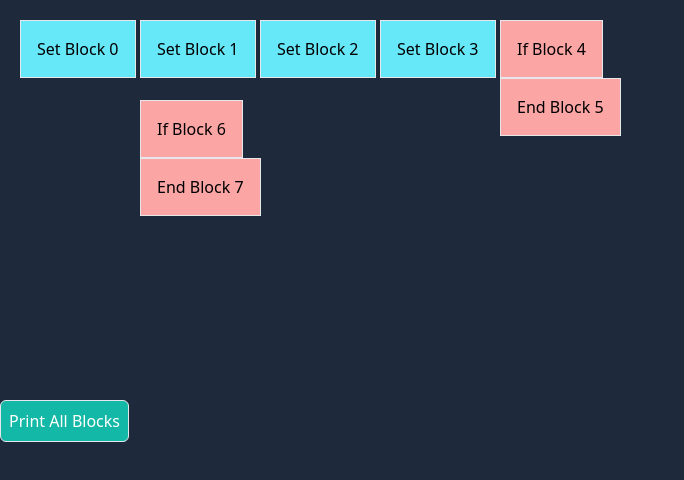
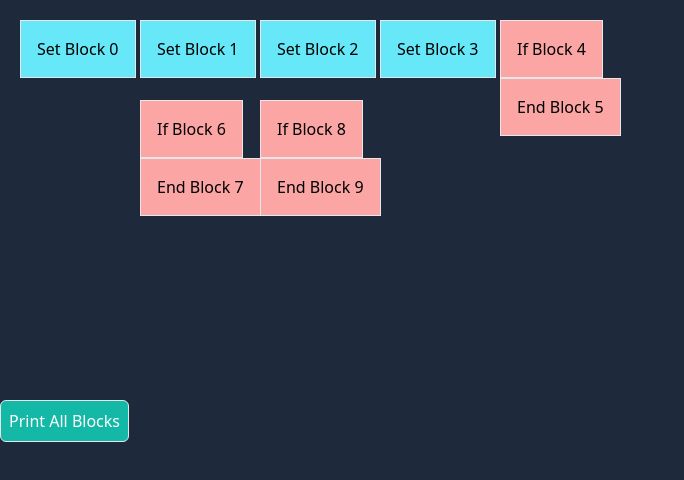
Before and after one commit to mohsen-ameli/AIPlay4U, a React (Vite) app: page / in a window 1280 px wide. Shown: the top 480 px of the page, without its empty margins (0-684 px from the left). Built offline with nearby package versions, Linux system fonts and the light colour scheme.

Commit message:
added detach logic. added logic for managing if statements

```diff
--- a/src/Blocks.tsx
+++ b/src/Blocks.tsx
@@ -16,20 +16,30 @@ type Block = {
   initialX: number
   initialY: number
   blockDepth: number // how many ifs is this block inside of
-  children?: number[] // only for if blocks
+  parentIf?: number
 }
 
 type StoreType = {
   blocks: Block[]
-  moveGroupBlock: (id: number, hoveringId: number) => void
   moveBlock: (id: number, hoveringId: number) => void
+  detachBlock: (id: number) => void
   addBlock: (block: Block) => void
 }
 
-function getAboveIfBlock(block: Block) {
-  if (block.type === "if") return block
-  if (block.prev) return getAboveIfBlock(block.prev)
-  return null
+function updateChildrenMove(
+  block: Block | null,
+  currDepth: number,
+  endBlockId: number
+) {
+  if (!block || block.id === endBlockId) return
+  block.blockDepth = currDepth + 1
+  updateChildrenMove(block.next, currDepth, endBlockId)
+}
+
+function updateChildrenDetatch(block: Block | null, endBlockId: number) {
+  if (!block || block.id === endBlockId) return
+  block.blockDepth -= 1
+  updateChildrenDetatch(block.next, endBlockId)
 }
 
 const useBlockStore = create<StoreType>(set => ({
@@ -83,7 +93,6 @@ const useBlockStore = create<StoreType>(set => ({
       initialX: 500,
       initialY: 20,
       blockDepth: 0,
-      children: [],
     },
     {
       id: 5,
@@ -104,7 +113,6 @@ const useBlockStore = create<StoreType>(set => ({
       initialX: 140,
       initialY: 100,
       blockDepth: 0,
-      children: [],
     },
     {
       id: 7,
@@ -116,60 +124,125 @@ const useBlockStore = create<StoreType>(set => ({
       initialY: 100 + BLOCK_HEIGHT,
       blockDepth: 0,
     },
+    {
+      id: 8,
+      type: "if",
+      prev: null,
+      next: null,
+      ref: null!,
+      initialX: 260,
+      initialY: 100,
+      blockDepth: 0,
+    },
+    {
+      id: 9,
+      type: "end",
+      prev: null,
+      next: null,
+      ref: null!,
+      initialX: 260,
+      initialY: 100 + BLOCK_HEIGHT,
+      blockDepth: 0,
+    },
   ],
-  moveGroupBlock: (id: number, hoveringId: number) => {
-    // TODO: implement this
-  },
   moveBlock: (id: number, hoveringId: number) =>
     set(state => {
       const blocks = state.blocks
       const hoveringBlock = blocks[hoveringId]
       const currBlock = blocks[id]
       const prevBlock = currBlock.prev
+      const endBlock = currBlock.type === "if" ? blocks[id + 1] : null
 
-      if (currBlock.prev) {
-        currBlock.prev.next = currBlock.next
+      // Handling block depth and parent if
+      if (
+        hoveringBlock.type === "if" &&
+        currBlock.parentIf !== hoveringBlock.id
+      ) {
+        currBlock.blockDepth = hoveringBlock.blockDepth + 1
+        currBlock.parentIf = hoveringBlock.id
+      } else if (hoveringBlock.type === "end") {
+        currBlock.blockDepth = hoveringBlock.blockDepth
+        currBlock.parentIf = undefined
+      } else if (hoveringBlock.type === "set") {
+        currBlock.blockDepth = hoveringBlock.blockDepth
+        currBlock.parentIf = hoveringBlock.parentIf
       }
-      if (currBlock.next) {
-        currBlock.next.prev = currBlock.prev
+      if (currBlock.type === "if")
+        updateChildrenMove(currBlock.next, currBlock.blockDepth, id + 1)
+      if (endBlock) {
+        endBlock.blockDepth = currBlock.blockDepth
+        endBlock.parentIf = currBlock.parentIf
       }
+
+      // Main logic for moving blocks
+      if (currBlock.type === "if" && endBlock) {
+        if (currBlock.prev) currBlock.prev.next = endBlock.next
+        if (endBlock.next) endBlock.next.prev = currBlock.prev
+        if (hoveringBlock.next) hoveringBlock.next.prev = endBlock
+
+        endBlock.next = hoveringBlock.next
+        currBlock.prev = hoveringBlock
+        hoveringBlock.next = currBlock
+      } else {
+        if (currBlock.prev) currBlock.prev.next = currBlock.next
+        if (currBlock.next) currBlock.next.prev = currBlock.prev
+
         currBlock.next = hoveringBlock.next
+
         if (hoveringBlock.next) {
           hoveringBlock.next.prev = currBlock
           if (hoveringBlock.next === currBlock) {
             hoveringBlock.next.next = null
           }
         }
+
         hoveringBlock.next = currBlock
         currBlock.prev = hoveringBlock
+      }
 
-      // If the block is being moved into the inside of an if block
-      // const rootIf = getAboveIfBlock(currBlock)
-      // if (
-      //   rootIf &&
-      //   (hoveringBlock.type === "if" || hoveringBlock.blockDepth > 0) &&
-      //   !rootIf.children?.includes(currBlock.id)
-      // ) {
-      //   hoveringBlock.children?.push(currBlock.id)
-      //   currBlock.blockDepth += 1
-      // } else if (currBlock.blockDepth > 0) {
-      //   currBlock.blockDepth -= 1
-      // }
-
-      // Updating the root of the current block's tree
+      // Handling all blocks positions
       const root = getRootBlock(currBlock)
       updateBlockRootPos(root, root.next, numBlocksAbove(currBlock), 1)
 
-      // If the block is being moved out of another block, then update that block's tree
+      // If the block is being moved out of another block, then update that block's tree's position
       if (prevBlock) {
         const prevRoot = getRootBlock(prevBlock)
-        updateBlockRootPos(
-          prevRoot,
-          prevRoot.next,
-          numBlocksAbove(prevBlock),
-          1
-        )
+        updateBlockRootPos(prevRoot, prevRoot.next, numBlocksAbove(prevBlock), 1) // prettier-ignore
       }
+
+      return state
+    }),
+  detachBlock: (id: number) =>
+    set(state => {
+      const blocks = state.blocks
+      const currBlock = blocks[id]
+      const root = getRootBlock(currBlock)
+
+      if (currBlock.type === "if") {
+        const endBlock = blocks[id + 1]
+
+        if (currBlock.prev) currBlock.prev.next = endBlock.next
+        if (endBlock.next) endBlock.next.prev = currBlock.prev
+
+        currBlock.prev = null
+        endBlock.next = null
+
+        updateChildrenDetatch(currBlock.next, id + 1)
+
+        currBlock.blockDepth = 0
+        endBlock.blockDepth = 0
+        currBlock.parentIf = undefined
+        endBlock.parentIf = undefined
+      } else {
+        if (currBlock.prev) currBlock.prev.next = currBlock.next
+        if (currBlock.next) currBlock.next.prev = currBlock.prev
+
+        currBlock.next = null
+        currBlock.prev = null
+      }
+
+      updateBlockRootPos(root, root.next, numBlocksAbove(currBlock), 1)
+
       return state
     }),
   addBlock(block: Block) {},
@@ -182,15 +255,16 @@ function updateBlockRootPos(
   prevDepth: number, // could remove this
   i: number = 1
 ) {
-  if (!next) return
+  if (!next || !root.ref || !next.springApi) return
+
   const { springApi, initialX, initialY, blockDepth } = next
-  if (!springApi || !root.ref) return
   const rootRect = root.ref.current.getBoundingClientRect()
 
   springApi.start({
     x: rootRect.x - initialX + OFFSET * blockDepth,
     y: rootRect.y - initialY + BLOCK_HEIGHT * i,
   })
+
   if (next.next) updateBlockRootPos(root, next.next, prevDepth, ++i)
 }
 
@@ -214,6 +288,7 @@ function SetBlock({ block_ }: { block_: Block }) {
   const ref = useRef<HTMLDivElement>(null!)
   const blocks = useBlockStore(state => state.blocks)
   const moveBlock = useBlockStore(state => state.moveBlock)
+  const detachBlock = useBlockStore(state => state.detachBlock)
   const { id, initialX, initialY } = block_
 
   const [{ x, y }, api] = useSpring(() => ({
@@ -252,48 +327,7 @@ function SetBlock({ block_ }: { block_: Block }) {
         }
 
         // Detaching this block from the other blocks
-        if (!foundHit && (block_.prev || block_.next)) {
-          useBlockStore.setState(state => {
-            const blocks = state.blocks
-            const currBlock = blocks[id]
-            const root = getRootBlock(currBlock)
-
-            if (currBlock.prev) currBlock.prev.next = currBlock.next
-            if (currBlock.next) currBlock.next.prev = currBlock.prev
-
-            currBlock.next = null
-            currBlock.prev = null
-
-            updateBlockRootPos(root, root.next, numBlocksAbove(currBlock), 1)
-
-            return state
-          })
-        }
-
-        // useBlockStore.setState(state => {
-        //   const currBlock = state.blocks[id]
-        //   const rootIf = getAboveIfBlock(currBlock)
-
-        //   if (!rootIf) {
-        //     currBlock.blockDepth = 0
-        //   } else {
-        //     if (foundHit && !rootIf.children?.includes(currBlock.id)) {
-        //       currBlock.blockDepth += 1
-        //       rootIf.children?.push(currBlock.id)
-        //     } else if (!foundHit) {
-        //       currBlock.blockDepth -= 1
-        //       rootIf.children?.splice(
-        //         rootIf.children?.indexOf(currBlock.id) || 0,
-        //         1
-        //       )
-        //     }
-        //   }
-
-        //   const root = getRootBlock(currBlock)
-        //   updateBlockRootPos(root, root.next, numBlocksAbove(currBlock), 1)
-
-        //   return state
-        // })
+        if (!foundHit && (block_.prev || block_.next)) detachBlock(id)
       },
       onDrag: ({ down, offset: [x, y] }) => {
         if (down) api.start({ x, y })
@@ -322,6 +356,7 @@ function IfBlock({ block_ }: { block_: Block }) {
   const ref = useRef<HTMLDivElement>(null!)
   const blocks = useBlockStore(state => state.blocks)
   const moveBlock = useBlockStore(state => state.moveBlock)
+  const detachBlock = useBlockStore(state => state.detachBlock)
   const { id, initialX, initialY } = block_
 
   const [{ x, y }, api] = useSpring(() => ({
@@ -363,41 +398,30 @@ function IfBlock({ block_ }: { block_: Block }) {
         }
 
         // Detaching this block from the other blocks
-        if (!foundHit && (block_.prev || blocks[id + 1].next)) {
-          useBlockStore.setState(state => {
-            const blocks = state.blocks
-            const currBlock = blocks[id]
-
-            if (currBlock.prev) {
-              currBlock.prev.next = currBlock.next
-            }
-            if (currBlock.next) {
-              currBlock.next.prev = currBlock.prev
-            }
-
-            currBlock.next = null
-            currBlock.prev = null
-            // currBlock.blockDepth -= 1
-
-            return state
-          })
-        }
+        if (!foundHit && (block_.prev || blocks[id + 1].next)) detachBlock(id)
       },
       onDrag: ({ down, offset: [x, y] }) => {
         if (!down) return
         api.start({ x, y })
-        blocks[id + 1].springApi?.start({ x, y })
+        const currDepth = blocks[id].blockDepth
 
-        // let i = 1
-        // for (const child of children) {
-        //   const childBlock = blocks[child]
-        //   if (!childBlock.ref) return
-        //   const rect = ref.current.getBoundingClientRect()
-        //   childBlock.springApi?.start({
-        //     x: x + initialX - childBlock.initialX + OFFSET,
-        //     y: y + initialY - childBlock.initialY + BLOCK_HEIGHT * (children.indexOf(child) + 1), // prettier-ignore
-        //   })
-        // }
+        function moveChildren(block: Block | null, i: number = 1) {
+          if (!block) return
+          if (!block.next || block.id === id + 1) {
+            block.springApi?.start({ x, y: y + BLOCK_HEIGHT * (i - 1) })
+            return
+          }
+          block.springApi?.start({
+            x:
+              x +
+              initialX -
+              block.initialX +
+              OFFSET * (block.blockDepth - currDepth),
+            y: y + initialY - block.initialY + BLOCK_HEIGHT * i, // prettier-ignore
+          })
+          moveChildren(block.next, ++i)
+        }
+        moveChildren(blocks[id].next)
       },
     },
     {
@@ -452,6 +476,16 @@ function EndBlock({ block_ }: { block_: Block }) {
 export default function Blocks() {
   const blocks = useBlockStore(state => state.blocks)
 
+  function printBlocks() {
+    const blocks = useBlockStore.getState().blocks
+    for (const block of blocks) {
+      console.log(
+        `id: ${block.id} prev: ${block.prev?.id} next: ${block.next?.id}`
+      )
+      // console.log(block)
+    }
+  }
+
   // function addBlock(type: "if" | "set") {
   //   useBlockStore.getState().addBlock({
   //     id: blocks.length,
@@ -461,16 +495,6 @@ export default function Blocks() {
   //     initialY: 20,
   //   })
   // }
-
-  function printBlocks() {
-    const blocks = useBlockStore.getState().blocks
-    console.log(blocks[6])
-    // for (const block of blocks) {
-    // console.log(
-    //   `id: ${block.id} prev: ${block.prev?.id} next: ${block.next?.id}`
-    // )
-    // }
-  }
 
   return (
     <div className="bg-slate-800 w-screen h-screen select-none flex">
```
Lines whose indentation alone changed are shown as unchanged.
